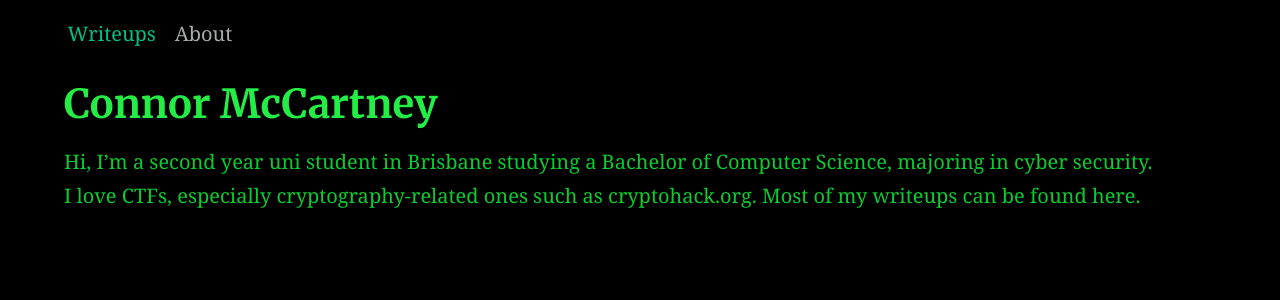
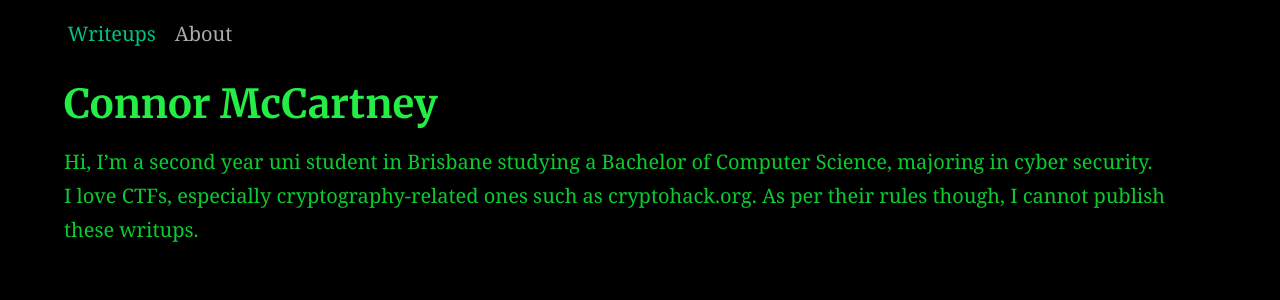
Before and after one commit to AC01010/Connor-McCartney.github.io, a Jekyll site: the page built from index.md, in a window 1280 px wide. Shown: the top 300 px of the page. Built offline with Jekyll 4.4.1, drawn with Linux system fonts in a browser that asks for light colours.

Commit message:
Update index.md

```diff
--- a/index.md
+++ b/index.md
@@ -3,4 +3,4 @@ title: Connor McCartney
 ---
 
 Hi, I'm a second year uni student in Brisbane studying a Bachelor of Computer Science, majoring in cyber security. <br>
-I love CTFs, especially cryptography-related ones such as cryptohack.org. Most of my writeups can be found here.
+I love CTFs, especially cryptography-related ones such as cryptohack.org. As per their rules though, I cannot publish these writups.
```
